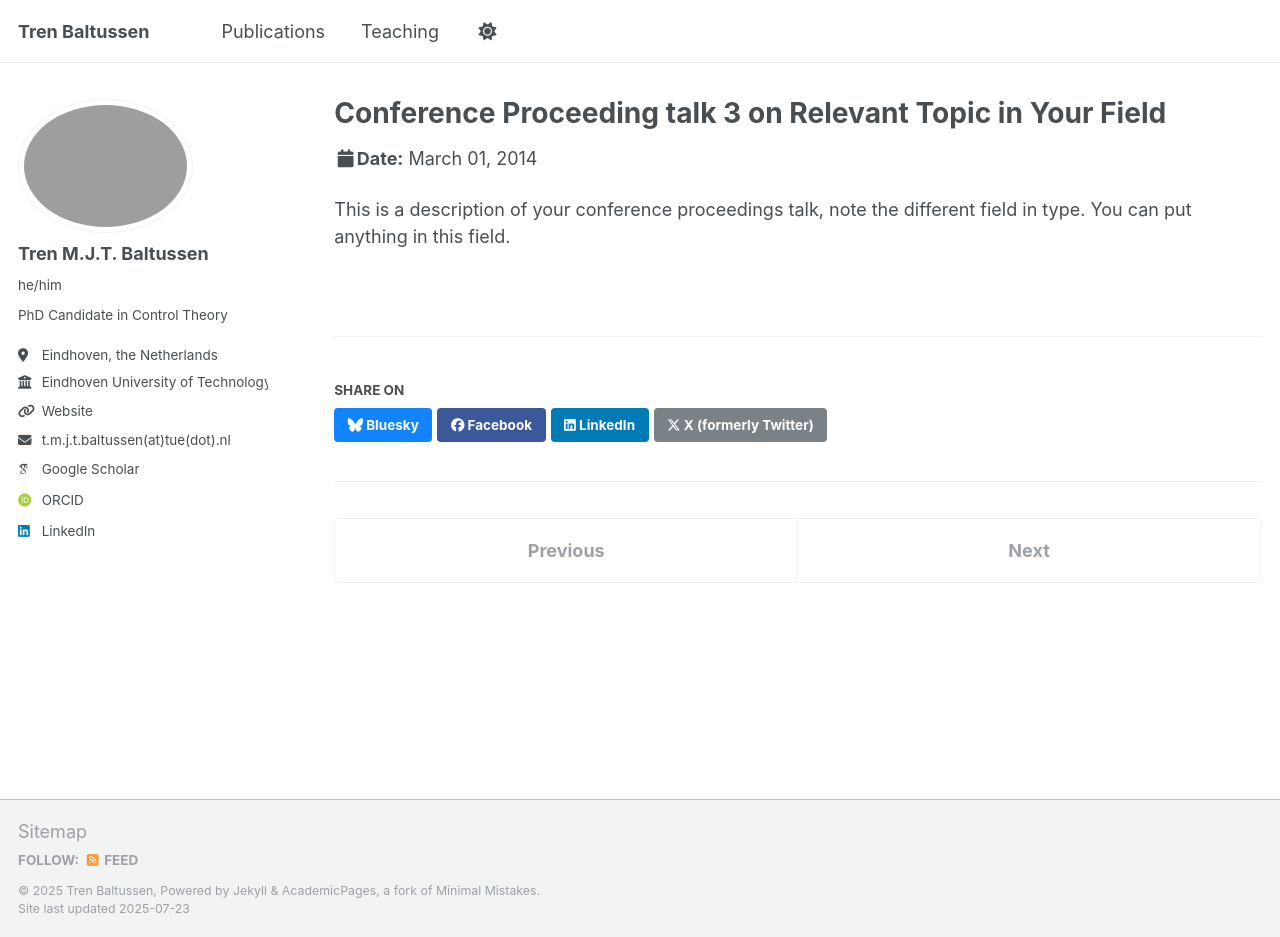
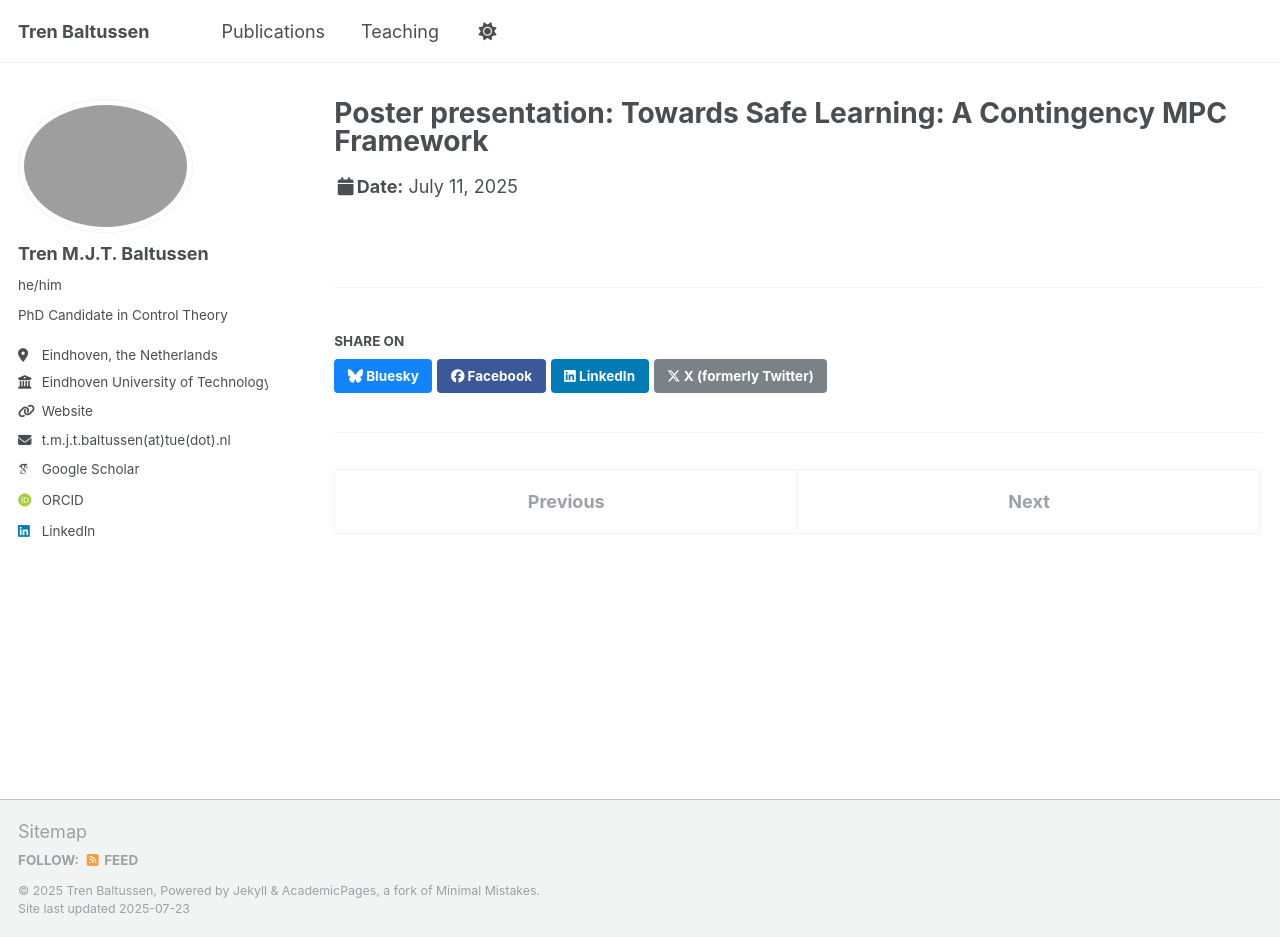
Before and after one commit to TrenBaltussen/TrenBaltussen.github.io, a Jekyll site: the page built from _talks/2014-03-01-talk-3.md, in a window 1280 px wide and 937 px high. Built offline with Jekyll 4.4.1, drawn with Linux system fonts in a browser that asks for light colours; some web fonts are replaced.

Commit message:
Update 2014-03-01-talk-3.md

```diff
--- a/_talks/2014-03-01-talk-3.md
+++ b/_talks/2014-03-01-talk-3.md
@@ -1,11 +1,9 @@
 ---
-title: "Conference Proceeding talk 3 on Relevant Topic in Your Field"
+title: "Poster presentation: Towards Safe Learning: A Contingency MPC Framework"
 collection: talks
-type: "Conference proceedings talk"
-permalink: /talks/2014-03-01-talk-3
-venue: "Testing Institute of America 2014 Annual Conference"
-date: 2014-03-01
-location: "Los Angeles, CA, USA"
+type: "Poster presentation"
+permalink: /publication/2025-05-28-CMPC-1
+venue: "Rocky Mountain Workshop on Control and Autonomy"
+date: 2025-07-11
+location: "CU Boulder, Boulder, CO, USA"
 ---
-
-This is a description of your conference proceedings talk, note the different field in type. You can put anything in this field.
```
